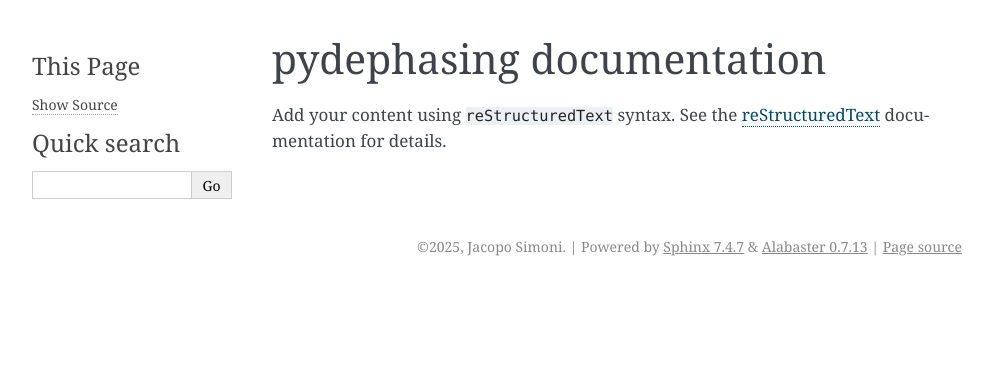
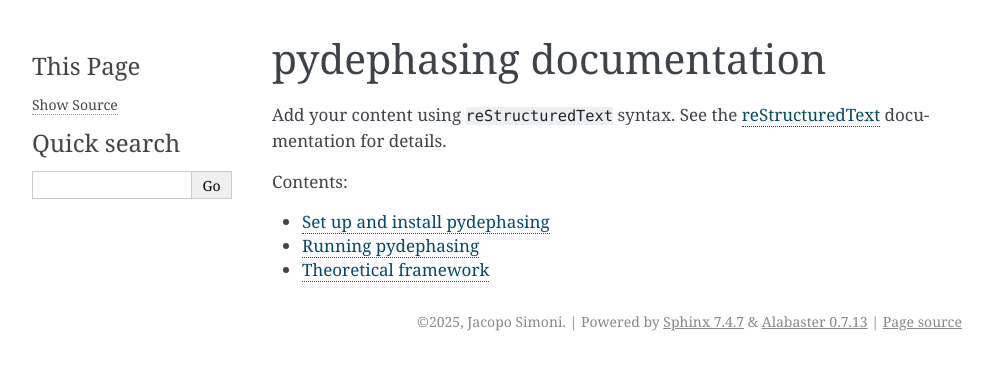
Before and after one commit to jacopos86/dephasing-code-base, a Sphinx documentation site: the page built from doc/index.rst, in a window 1280 px wide. Shown: the top 370 px of the page, without its empty margins (148-1141 px from the left). Built offline with Sphinx 7.4.7, drawn with Linux system fonts in a browser that asks for light colours; some of the changed lines change nothing that is shown.

Commit message:
add index

```diff
--- a/doc/index.rst
+++ b/doc/index.rst
@@ -14,3 +14,9 @@ documentation for details.
 .. toctree::
    :maxdepth: 2
    :caption: Contents:
+
+   prerequisites.rst
+
+   running.rst
+
+   theory.rst
```
